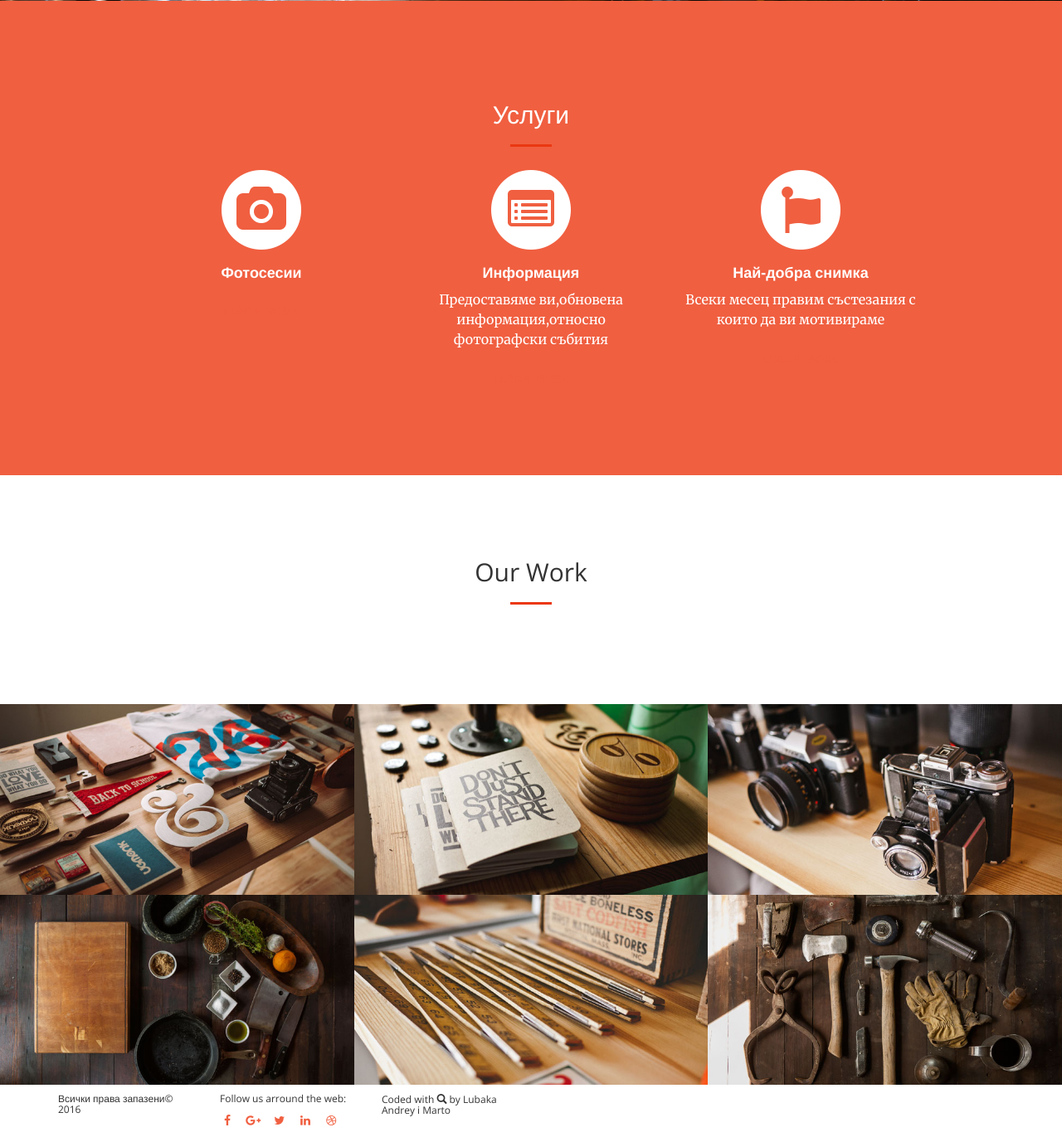
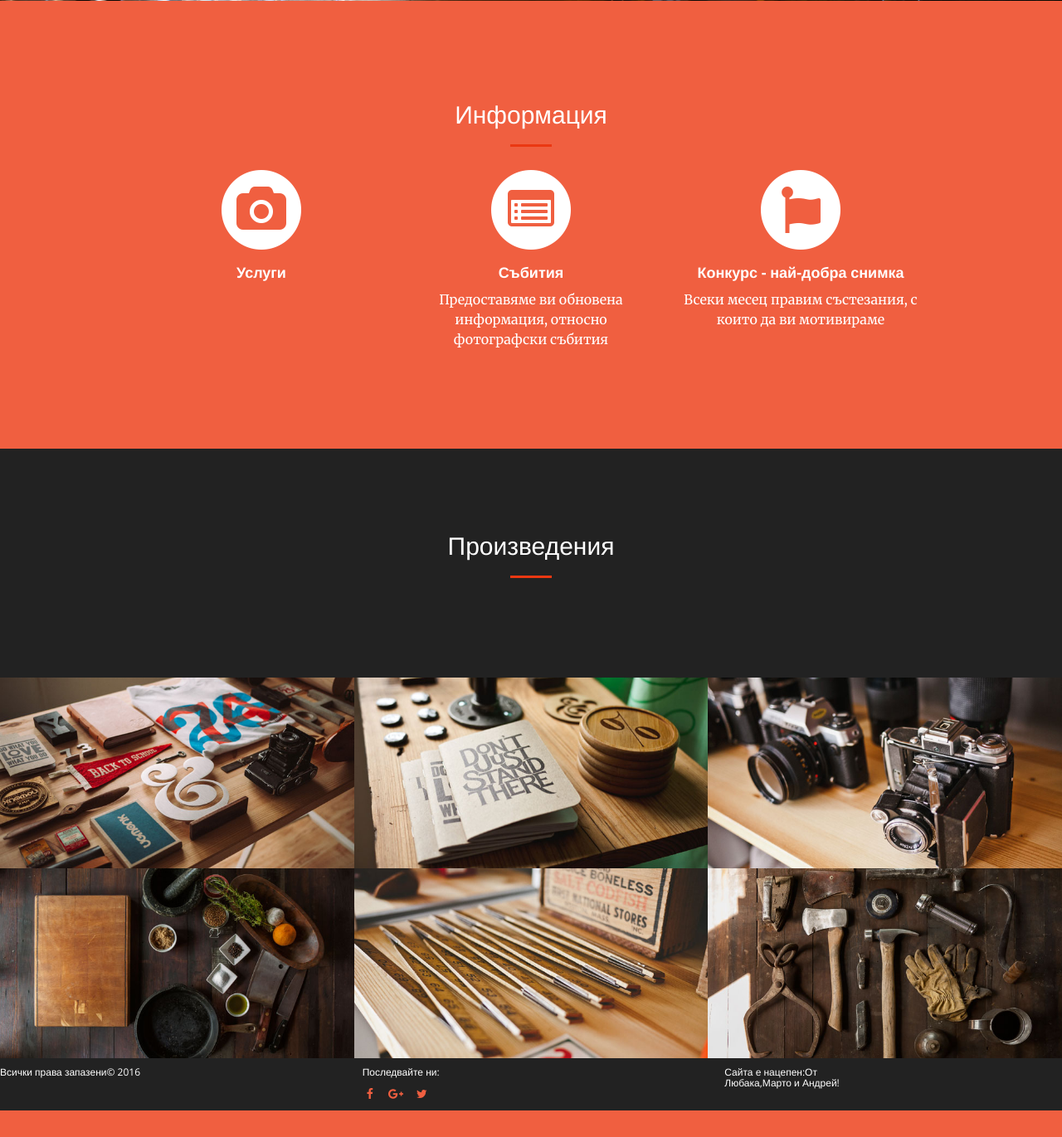
Before and after one commit to Snytra/Practical-Project-Softuni, a PHP site: page / in a window 1280 px wide. Shown: the part 799-2170 px from the top of the page at 83% size. After the commit the page ends 2138 px from the top, so only its background shows below. Run offline with PHP 8.4, Linux system fonts and the light colour scheme; some libraries are stand-ins or nearby versions.

Commit message:
Update10.0

```diff
--- a/Project/PhotographyWebSite/css/full.css
+++ b/Project/PhotographyWebSite/css/full.css
@@ -21,6 +21,24 @@ a {
     transition: all 0.35s;
     color: #F05F40;
 }
+#information-vruzki{
+    -webkit-transition: all 0.35s;
+    -moz-transition: all 0.35s;
+    transition: all 0.35s;
+    color: white;
+}
+#information-vruzka{
+    -webkit-transition: all 0.35s;
+    -moz-transition: all 0.35s;
+    transition: all 0.35s;
+    color: white;
+}
+#information-vruzkaa{
+    -webkit-transition: all 0.35s;
+    -moz-transition: all 0.35s;
+    transition: all 0.35s;
+    color: white;
+}
 a:hover,
 a:focus {
     color: #eb3812;
@@ -32,6 +50,9 @@ h4,
 h5,
 h6 {
     font-family: 'Open Sans', 'Helvetica Neue', Arial, sans-serif;
+}
+.footer-text-color{
+    color: white;
 }
 p {
     font-size: 16px;
@@ -147,6 +168,9 @@ aside {
         color: #F05F40;
     }
 }
+#services1{
+    background-color: #222222;
+}
 .container-fluid .navbar-brand {
     display: flex;
     align-items: center;
@@ -216,8 +240,12 @@ header .header-content .header-content-inner p {
         margin-right: auto;
     }
 }
+.container-kiko{
+    background-color: #222222;
+}
 .section-heading {
     margin-top: 0;
+    color: white;
 }
 .service-box {
     max-width: 400px;
--- a/Project/PhotographyWebSite/index.html
+++ b/Project/PhotographyWebSite/index.html
@@ -10,7 +10,7 @@
     <meta name="description" content="">
     <meta name="author" content="">
 
-    <title>Kriso i beti</title>
+    <title>НЯяя се кааа така е</title>
 
 
     <link href="css/bootstrap.min.css" rel="stylesheet">
@@ -83,46 +83,43 @@
     <div class="container">
         <div class="row text-center">
             <div class="col-lg-10 col-lg-offset-1">
-                <h2>Услуги</h2>
+                <h2>Информация</h2>
                 <hr class="small">
                 <div class="row">
                     <div class="col-md-4 col-sm-6">
                         <div class="service-item">
-                                <span class="fa-stack fa-4x">
+                               <a id="information-vruzkaa" href="index.html"><span class="fa-stack fa-4x">
                                 <i class="fa fa-circle fa-stack-2x"></i>
                                 <i class="fa fa-camera fa-stack-1x text-primary"></i>
-                            </span>
+                            </span></a>
                             <h4>
-                                <strong>Фотосесии</strong>
+                                <strong>Услуги</strong>
                             </h4>
                             <p></p>
-                            <a href="#" class="btn btn-light">Learn More</a>
                         </div>
                     </div>
                     <div class="col-md-4 col-sm-6">
                         <div class="service-item">
-                                <span class="fa-stack fa-4x">
+                               <a id="information-vruzka" href="index.html"><span class="fa-stack fa-4x">
                                 <i class="fa fa-circle fa-stack-2x"></i>
                                 <i class="fa fa-list-alt fa-stack-1x text-primary"></i>
-                            </span>
+                            </span></a>
                             <h4>
-                                <strong>Информация</strong>
+                                <strong>Събития</strong>
                             </h4>
-                            <p>Предоставяме ви,обновена информация,относно фотографски събития</p>
-                            <a href="#" class="btn btn-light">Learn More</a>
+                            <p>Предоставяме ви обновена информация, относно фотографски събития</p>
                         </div>
                     </div>
                     <div class="col-md-4 col-sm-6">
                         <div class="service-item">
-                                <span class="fa-stack fa-4x">
+                            <a id="information-vruzki" href="index.html"><span class="fa-stack fa-4x">
                                 <i class="fa fa-circle fa-stack-2x"></i>
                                 <i class="fa fa-font-awesome fa-stack-1x text-primary"></i>
-                            </span>
+                            </span></a>
                             <h4>
-                                <strong>Най-добра снимка</strong>
+                                <strong>Конкурс - най-добра снимка</strong>
                             </h4>
-                            <p>Всеки месец правим състезания с които да ви мотивираме</p>
-                            <a href="#" class="btn btn-light">Learn More</a>
+                            <p>Всеки месец правим състезания, с които да ви мотивираме</p>
                         </div>
                     </div>
 
@@ -139,10 +136,10 @@
 </section>
 
     <section id="services1">
-    <div class="container">
+    <div class="container-services">
         <div class="row">
             <div class="col-lg-12 text-center">
-                <h2 class="section-heading">Our Work</h2>
+                <h2 class="section-heading">Произведения</h2>
                 <hr class="primary">
             </div>
         </div>
@@ -247,16 +244,15 @@
     </section>
 
     <footer>
-     <div class="container">
+     <div class="container-kiko">
         <div class="row">
             <div class="col-sm-2">
-                <h6>Всички права запазени&copy; 2016</h6>
+                <h6 class="footer-text-color"> Всички права запазени&copy; 2016</h6>
 
             </div>
-
-
-            <div class="col-sm-2">
-                <h6>Follow us arround the web:</h6>
+            <div class="col-sm-2"></div>
+                <div class="col-sm-2">
+                <h6 class="footer-text-color">Последвайте ни:</h6>
                 <ul class="list-inline">
                     <li>
                         <a href="https://www.facebook.com/BettKriss/?fref=ts" class="btn-social btn-outline"><i class="fa fa-fw fa-facebook"></i></a>
@@ -267,17 +263,11 @@
                     <li>
                         <a href="#" class="btn-social btn-outline"><i class="fa fa-fw fa-twitter"></i></a>
                     </li>
-                    <li>
-                        <a href="#" class="btn-social btn-outline"><i class="fa fa-fw fa-linkedin"></i></a>
-                    </li>
-                    <li>
-                        <a href="#" class="btn-social btn-outline"><i class="fa fa-fw fa-dribbble"></i></a>
-                    </li>
                 </ul>
             </div>
-
+            <div class="col-sm-2"></div>
             <div class="col-sm-2">
-                <h6>Coded with <span class="glyphicon glyphicon-search"></span> by Lubaka Andrey i Marto</h6>
+                <h6 class="footer-text-color"> Сайта е нацепен:От Любака,Марто и Андрей!</h6>
             </div>
 
         </div>
```
